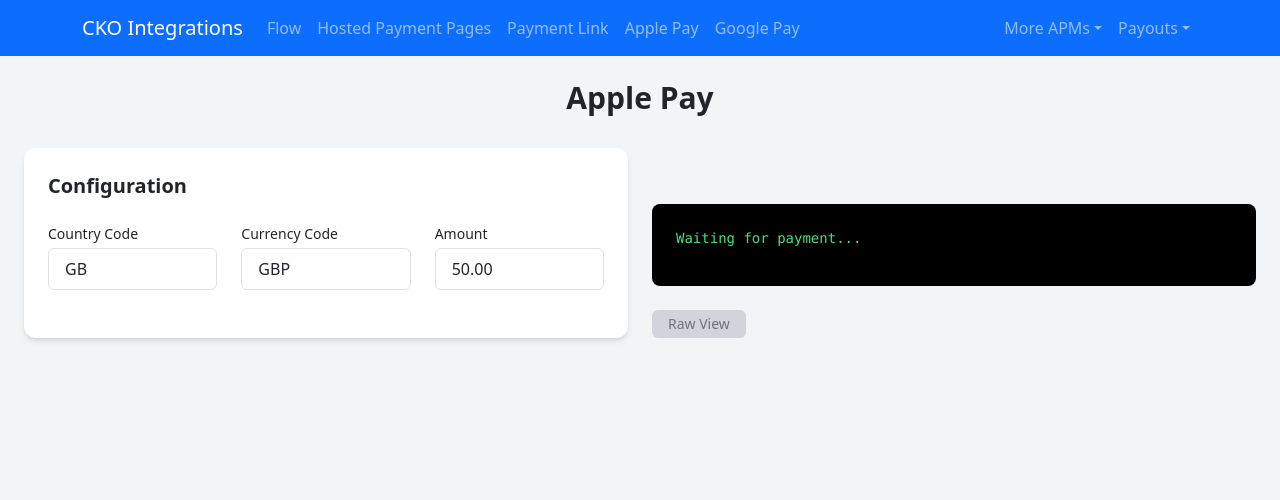
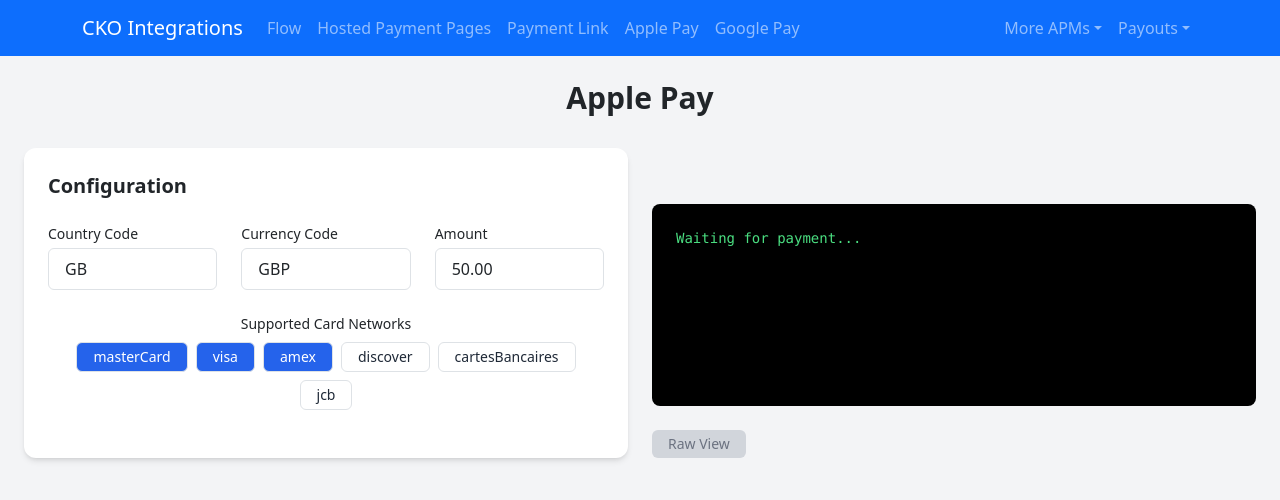
Before and after one commit to Mark-Reilly-Checkout/React-Flask-Project, a React (Create React App) app in the folder frontend/: page /applePay in a window 1280 px wide. Shown: the top 500 px of the page. Built offline with nearby package versions, Linux system fonts and the light colour scheme.

Commit message:
Adding supportedNetworks to the config panel

```diff
--- a/frontend/src/components/ApplePay.js
+++ b/frontend/src/components/ApplePay.js
@@ -12,6 +12,18 @@ const ApplePay = () => {
   const [paymentId, setPaymentId] = useState(null);
   const [paymentSuccess, setPaymentSuccess] = useState(false);
   const [viewRaw, setViewRaw] = useState(false); // For raw/pretty view toggle
+  const allNetworks = ['masterCard', 'visa', 'amex', 'discover', 'cartesBancaires', 'jcb']; // Note: Apple Pay networks are typically lowercase for constants
+  const [supportedNetworks, setSupportedNetworks] = useState(['masterCard', 'visa', 'amex']); // Default selected
+
+  const toggleNetwork = (network) => {
+      setConfig((prev) => ({
+          ...prev,
+          selectedNetworks: prev.selectedNetworks.includes(network)
+              ? prev.selectedNetworks.filter((n) => n !== network)
+              : [...prev.selectedNetworks, network],
+      }));
+  };
+
 
   useEffect(() => {
     // Remove any existing button to avoid duplicates
@@ -31,7 +43,7 @@ const ApplePay = () => {
     return () => {
       applePayButton.removeEventListener('click', handleApplePay);
     };
-  }, [amount, currencyCode, countryCode]);
+  }, [amount, currencyCode, countryCode,supportedNetworks]);
 
   const handleApplePay = async () => {
     if (!window.ApplePaySession || !ApplePaySession.canMakePayments()) {
@@ -42,7 +54,7 @@ const ApplePay = () => {
     const paymentRequest = {
       countryCode: countryCode,
       currencyCode: currencyCode, // Use currencyCode
-      supportedNetworks: ['visa', 'masterCard', 'amex'],
+      supportedNetworks: supportedNetworks,
       merchantCapabilities: ['supports3DS'],
       total: {
         label: 'Test Purchase',
@@ -140,6 +152,24 @@ const ApplePay = () => {
               />
             </div>
           </div>
+          {/* Card Networks */}
+            <div className="mb-6 text-center">
+              <label className="block text-sm font-medium mb-2">Supported Card Networks</label>
+              <div className="flex flex-wrap justify-center gap-2">
+                  {allNetworks.map(network => (
+                      <button
+                          key={network}
+                          onClick={() => toggleNetwork(network)}
+                          className={`px-3 py-1 rounded border text-sm ${supportedNetworks.includes(network)
+                              ? 'bg-blue-600 text-white border-blue-600'
+                              : 'bg-white text-gray-800 border-gray-300'
+                              }`}
+                      >
+                          {network}
+                      </button>
+                  ))}
+              </div>
+          </div>
         </div>
 
         <div className="flex flex-col h-full">
```
Also changed, not shown: 1 other file (tests, documents, lock files or other folders). Lines whose indentation alone changed are shown as unchanged.
